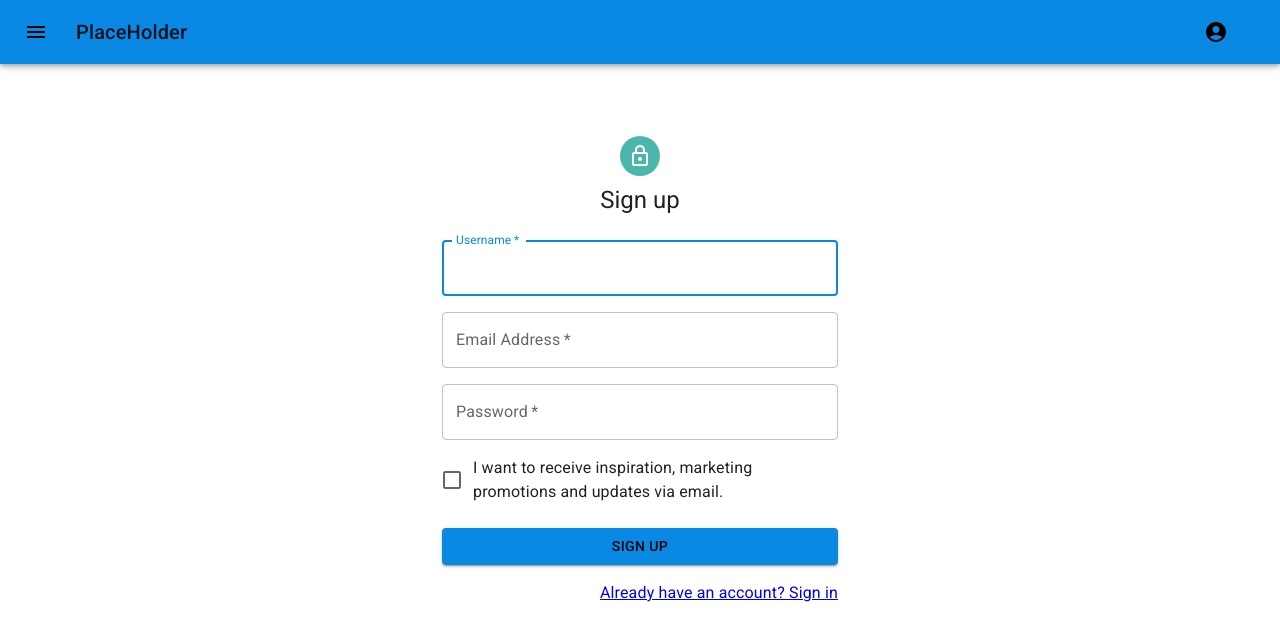
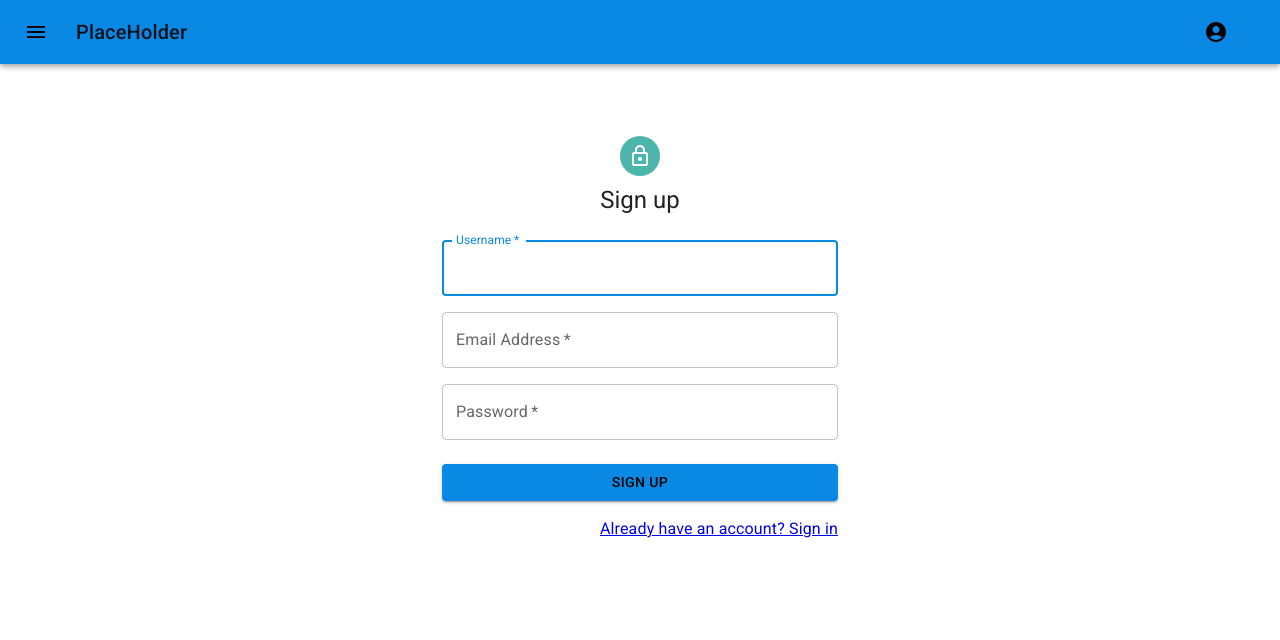
Before and after one commit to A-very-Cunning-ham/SSW-322-Project, a React (Create React App) app in the folder frontend/: page /register in a window 1280 px wide. Shown: the top 640 px of the page. Built offline with nearby package versions, Linux system fonts and the light colour scheme.

Commit message:
Add meal join request

```diff
--- a/frontend/src/pages/Meal.tsx
+++ b/frontend/src/pages/Meal.tsx
@@ -33,6 +33,7 @@ interface PostType {
     capacity: number;
     address: string;
     meals: Meal[];
+    userHasApplied: boolean;
 }
 
 
@@ -54,7 +55,8 @@ const Meal: FC<any> = (): ReactElement => {
                 course: '',
                 description: '',
             }
-        ]
+        ],
+        userHasApplied: false,
 
     });
     // const [mealData, setMealData] = useState([])
@@ -72,6 +74,12 @@ const Meal: FC<any> = (): ReactElement => {
     var startTimeDate = new Date(postData.startTime);
     var endTimeDate = new Date(postData.endTime);
 
+      const handleSearch = async() => {
+        const post = await axios.patch(`/api/posts/${id}`);
+        setPostData(post.data);
+    }
+    console.log(postData.userHasApplied)
+
     return (
         <Box sx={{ m:3 }}>
         <Grid container spacing={3}>
@@ -79,7 +87,12 @@ const Meal: FC<any> = (): ReactElement => {
                 {/* <Avatar src={host.imageUrl} /> */}
                 <Box component="img" sx={{ maxWidth: "100%" }} src="https://www.lactaid.com/sites/lactaid_us/files/recipe-images/mac-and-cheese-website.png"/>
                 <Box sx={{ m:3, textAlign: 'center' }}>
-                <Button variant="contained">Join Meal</Button>
+
+    <Button variant="contained" onClick={handleSearch}
+    sx={{ backgroundColor:postData.userHasApplied || postData.userHasApplied===undefined ? 'gray': 'blue'}}>Join Meal</Button>
+
+
+
                 </Box>
             </Grid>
             <Grid item xs={8}>
--- a/frontend/src/pages/Register.tsx
+++ b/frontend/src/pages/Register.tsx
@@ -101,12 +101,6 @@ export default function SignUp() {
                   autoComplete="new-password"
                 />
               </Grid>
-              <Grid item xs={12}>
-                <FormControlLabel
-                  control={<Checkbox value="allowExtraEmails" color="primary" />}
-                  label="I want to receive inspiration, marketing promotions and updates via email."
-                />
-              </Grid>
             </Grid>
             <Button
               type="submit"
```
